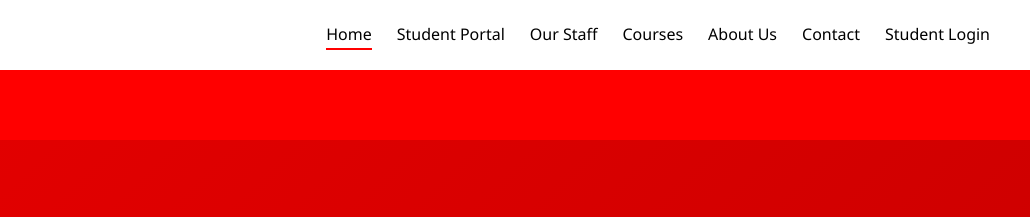
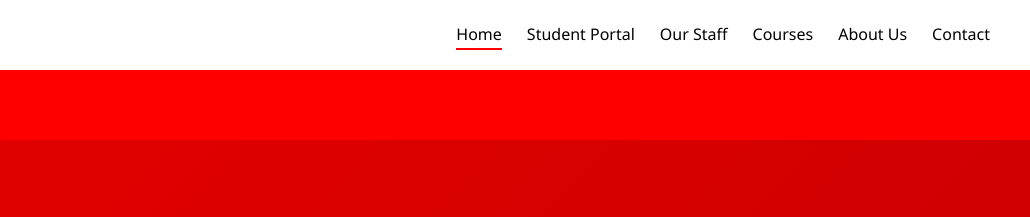
Before and after one commit to AjayJ19/Suntech1, a plain HTML site: page contact.html in a window 1280 px wide. Shown: the top 217 px of the page, 250-1280 px from the left. Drawn offline with Linux system fonts and the light colour scheme.

Commit message:
contact.html

```diff
--- a/contact.html
+++ b/contact.html
@@ -3,7 +3,7 @@
 <head>
     <meta charset="UTF-8">
     <meta name="viewport" content="width=device-width, initial-scale=1.0">
-    <title>Contact Us - TechEdu</title>
+    <title>Contact Us - SunTech</title>
     <link rel="stylesheet" href="css/styles.css">
     <link rel="stylesheet" href="https://cdnjs.cloudflare.com/ajax/libs/font-awesome/6.0.0-beta3/css/all.min.css">
 </head>
@@ -22,7 +22,6 @@
                         <li><a href="courses.html">Courses</a></li>
                         <li><a href="about.html">About Us</a></li>
                         <li><a href="contact.html">Contact</a></li>
-                        <li><a href="login.html" class="cta-button">Student Login</a></li>
                     </ul>
                 </nav>
             </div>
```
